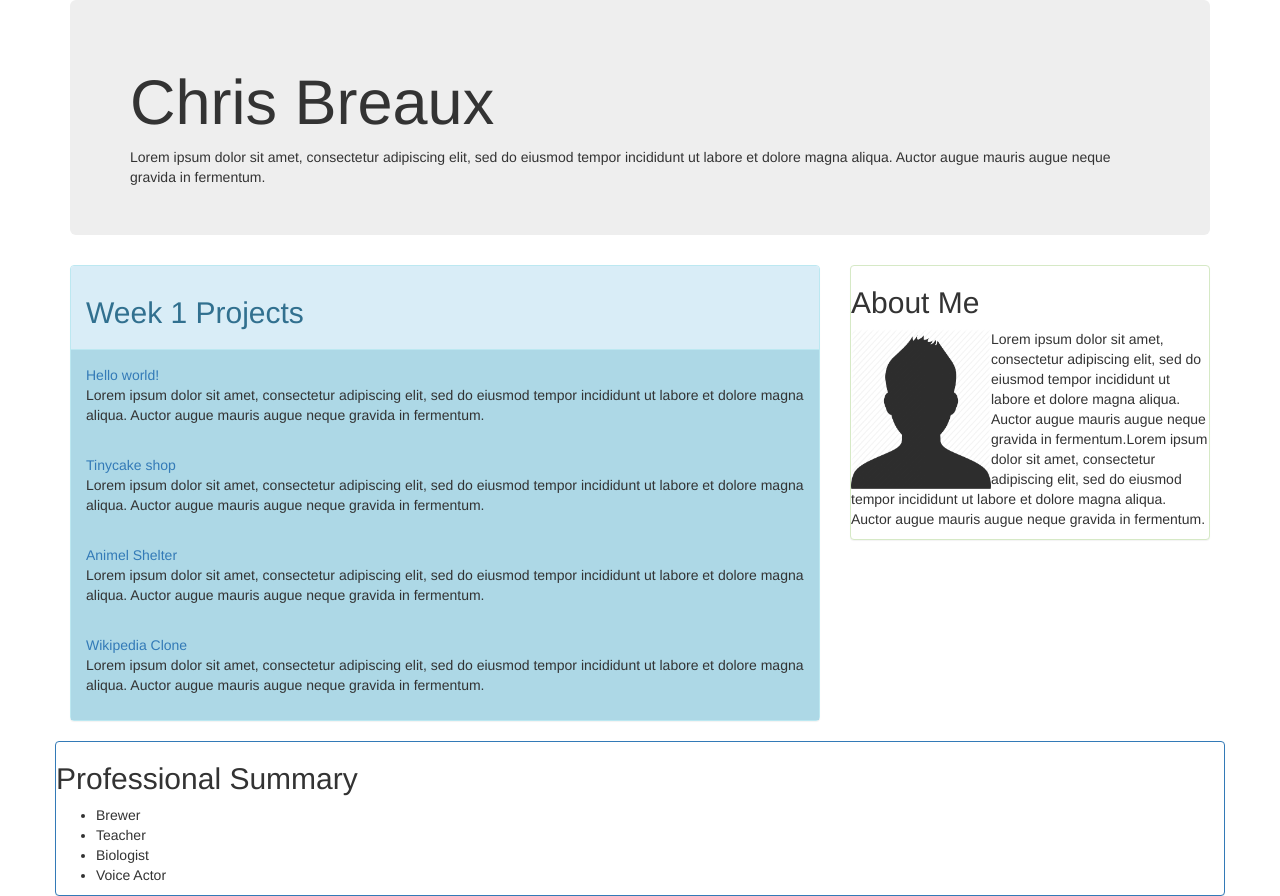
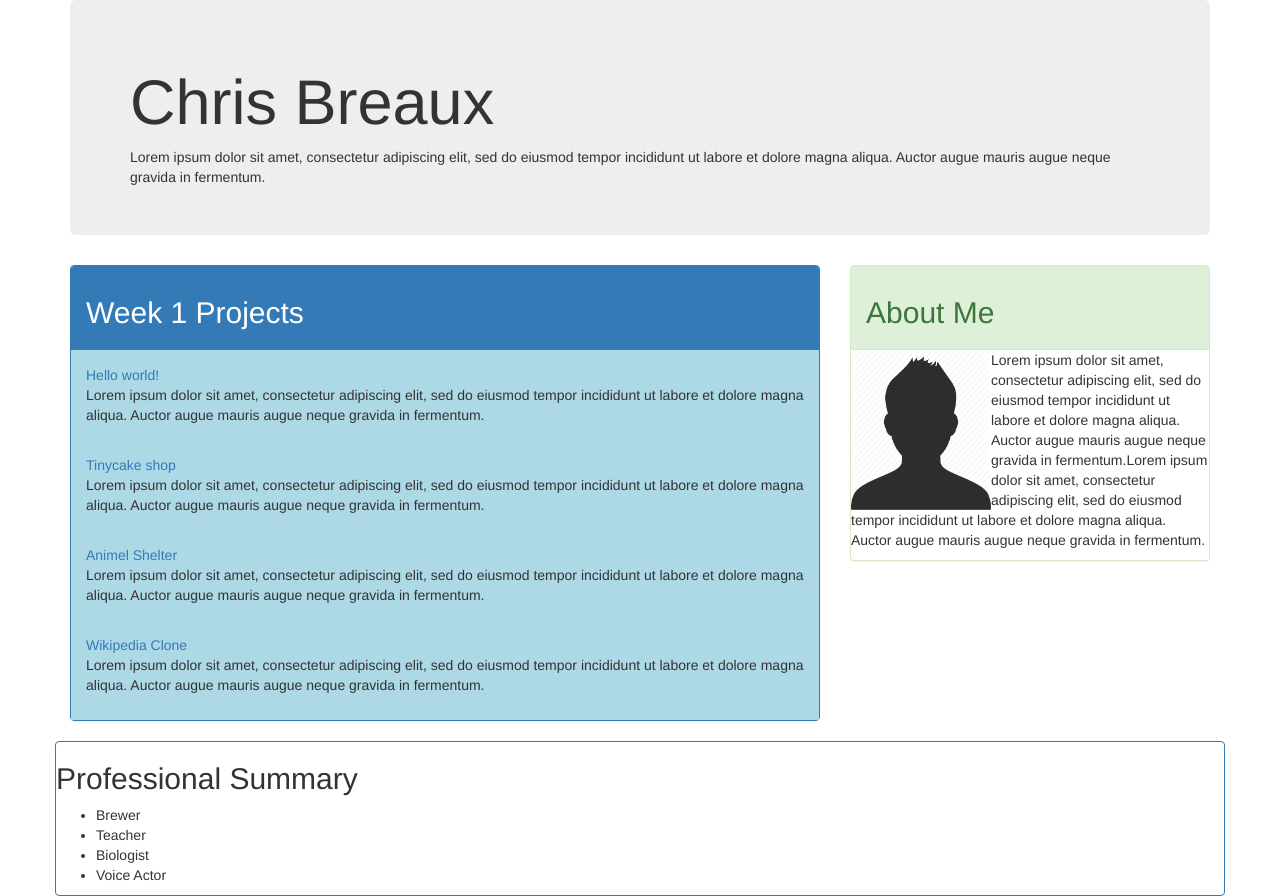
Before and after one commit to cjbreaux/Portfolio, a plain HTML site: page index.html in a window 1280 px wide. Shown: the top 896 px of the page. Drawn offline with Linux system fonts and the light colour scheme.

Commit message:
add green panel heading in about me section

```diff
--- a/index.html
+++ b/index.html
@@ -20,7 +20,7 @@
 <!-- first row start -->
       <div class="row">
         <div class="col-md-8">
-          <div class="panel panel-info">
+          <div class="panel panel-primary">
             <div class="panel-heading">
               <h2>Week 1 Projects</h2>
             </div>
@@ -42,7 +42,9 @@
 
         <div class="col-md-4">
           <div class="panel panel-success">
-            <h2>About Me</h2>
+            <div class="panel-heading">
+              <h2>About Me</h2>
+            </div>
             <img src="img/headshot.png" alt="a silhouette of a man" id="headshot">
             <p>Lorem ipsum dolor sit amet, consectetur adipiscing elit, sed do eiusmod tempor incididunt ut labore et dolore magna aliqua. Auctor augue mauris augue neque gravida in fermentum.Lorem ipsum dolor sit amet, consectetur adipiscing elit, sed do eiusmod tempor incididunt ut labore et dolore magna aliqua. Auctor augue mauris augue neque gravida in fermentum.</p>
 
```
